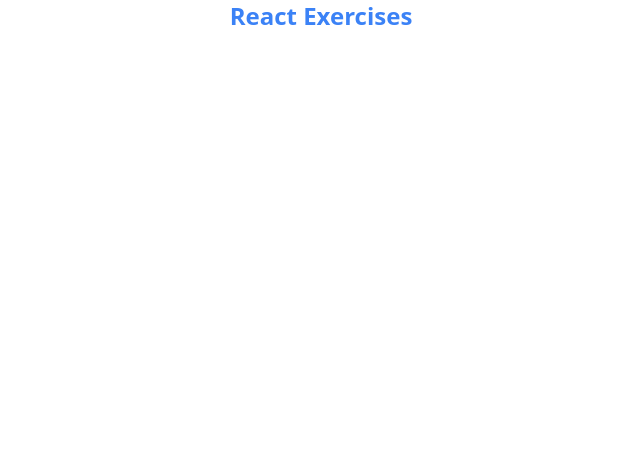
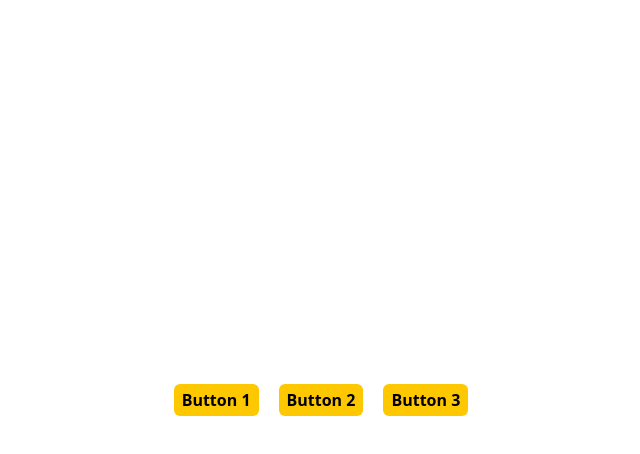
Before and after one commit to NelHim/react-exercises, a React (Create React App) app: page / in a window 1280 px wide. Shown: the top 454 px of the page, without its empty margins (319-959 px from the left). Built offline with nearby package versions, Linux system fonts and the light colour scheme.

Commit message:
Custom Components

```diff
--- a/src/App.js
+++ b/src/App.js
@@ -1,7 +1,11 @@
+import Button from "./components/Button";
+
 function App() {
   return (
-    <div>
-      <h1 className="text-2xl text-blue-500 font-bold text-center">React Exercises</h1>
+    <div className="flex gap-5 justify-center items-center w-full h-screen font-bold ">
+      <Button position={1}>Button 1</Button>
+      <Button>Button 2</Button>
+      <Button>Button 3</Button>
     </div>
   );
 }
--- /dev/null
+++ b/src/components/Button.js
@@ -0,0 +1,13 @@
+import React from 'react'
+
+const Button = ({children, position}) => {
+function handleClick () {
+    alert(`You clicked on ${children}`);
+}
+
+  return (
+    <button onClick={handleClick} className="bg-[#FEC800] px-2 py-1 rounded-md">{children}</button>
+  )
+}
+
+export default Button
```
